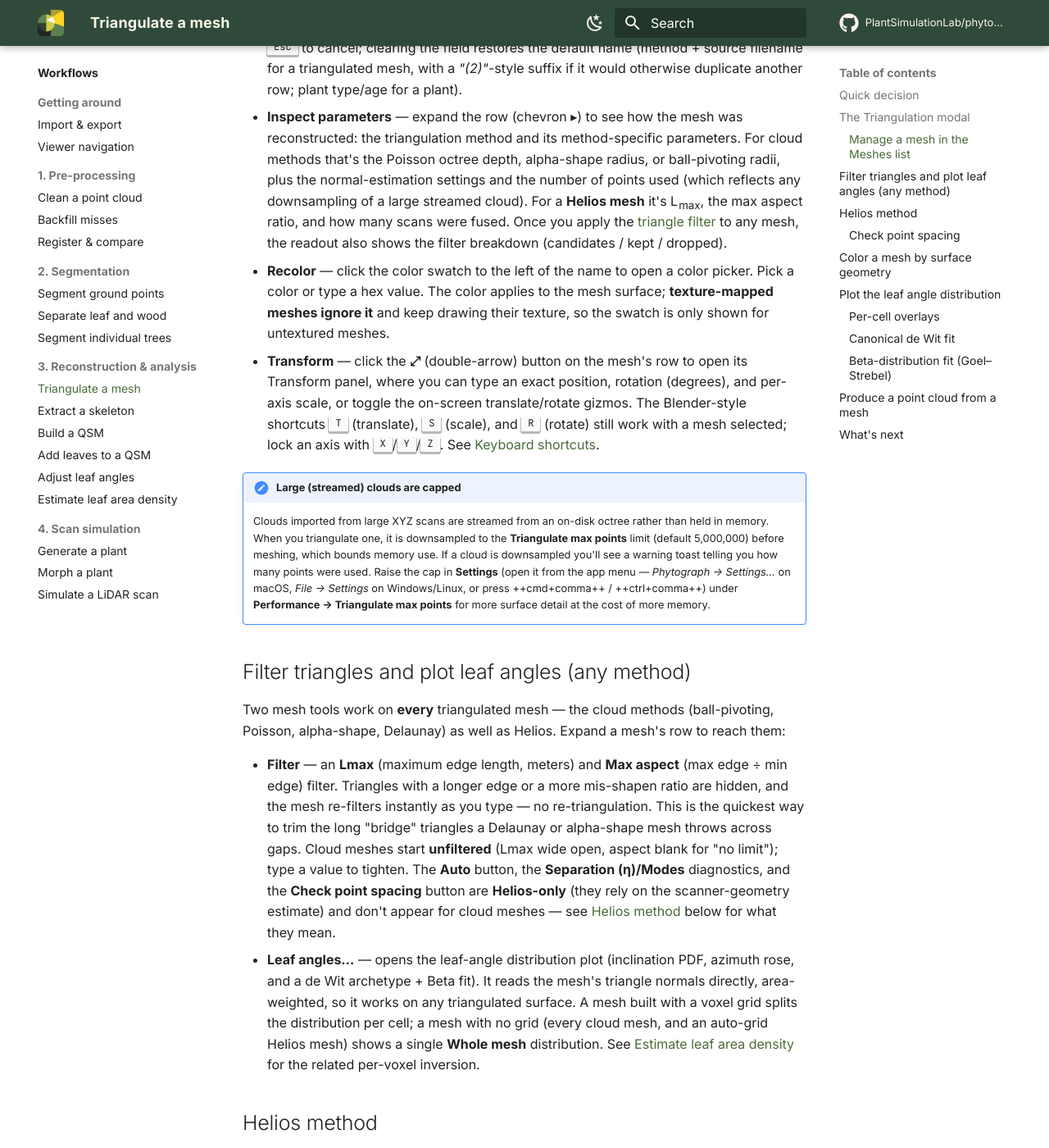
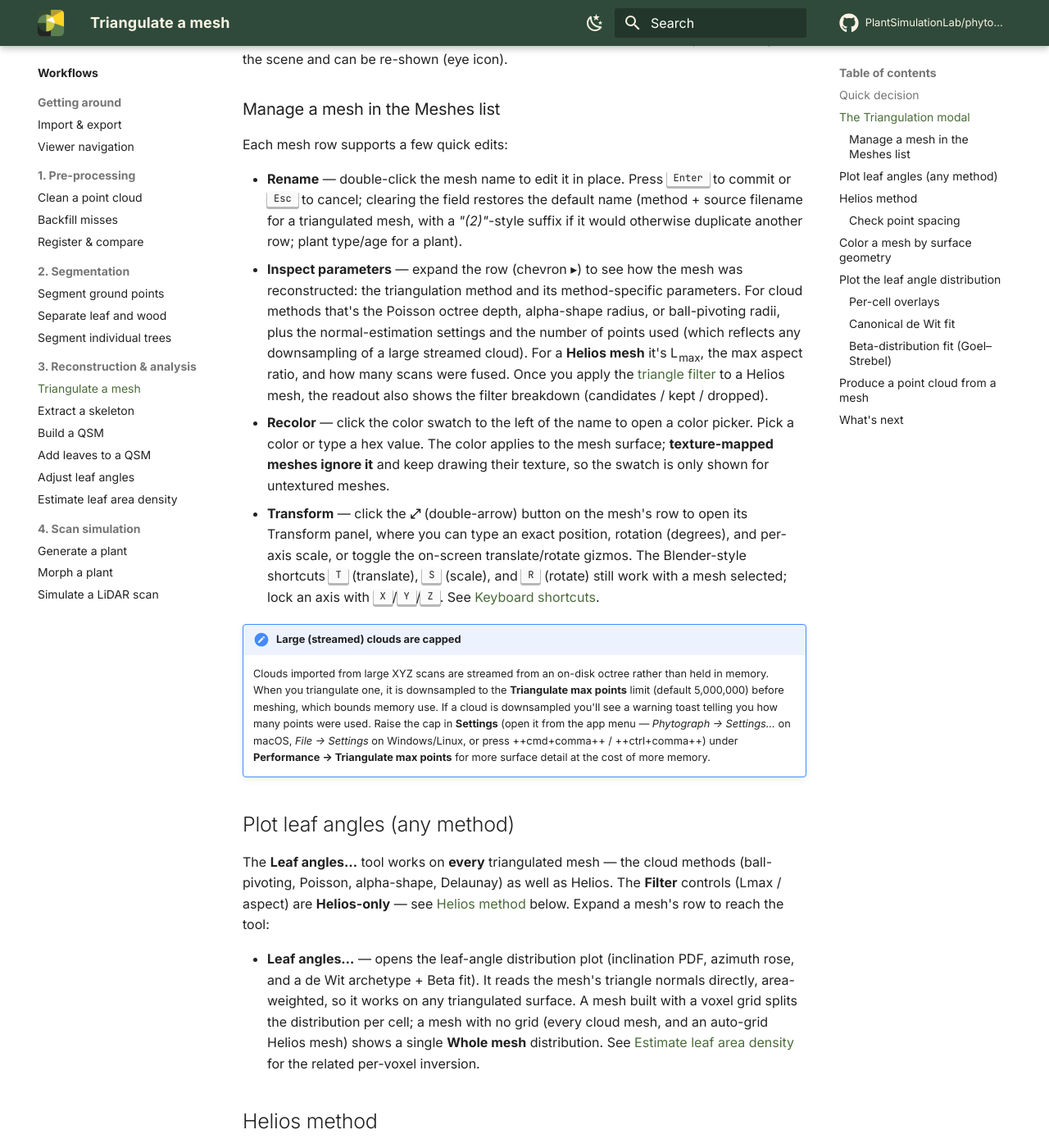
Before and after one commit to PlantSimulationLab/Phytograph, an MkDocs documentation site: the page built from docs/docs/workflows/triangulate.md, in a window 1280 px wide and 1400 px high, scrolled down 2097 px. Shown: the whole window at 82% size. Built offline with MkDocs 1.6.1 and Material for MkDocs 9.7.7, drawn with Linux system fonts in a browser that asks for light colours; comment, search, counter and statistics services are not loaded; some of the changed text lies outside the part shown.

Commit message:
Drop post-triangulation Lmax/aspect filter for Open3D cloud methods
The interactive Lmax / aspect triangle filter only makes sense for the Helios
path, which throws long "bridge" triangles that an Otsu-derived Lmax trims.
The Open3D cloud methods (ball pivoting, Poisson, alpha shape, Delaunay) each
apply their own length scale during reconstruction — the ball radius, alpha,
octree depth — so those long triangles never survive into the returned mesh.
Re-filtering by edge length is a no-op that implies a meaningful knob exists
when it doesn't. Remove buildOpen3DTriangleFilter so cloud meshes carry no
triangleFilter / unfilteredMesh and the Meshes panel hides the controls for
them; the filter is now Helios-only. Leaf-angle plotting still works on every
method.

Also default the crop-grid selector to the first real grid in the scene when
one exists (matching the Helios grid selector), falling back to the
point-bounding Auto option only when there are no grids.

Docs (concepts/meshes, workflows/triangulate) updated to match: the filter is
documented as Helios-only and the "any method" section now covers leaf angles
only.

```diff
--- a/docs/docs/workflows/triangulate.md
+++ b/docs/docs/workflows/triangulate.md
@@ -71,6 +71,17 @@
     - No parameters — the points are projected to a plane and triangulated.
       Best for a single roughly-flat surface.
 
+!!! note "No post-triangulation filter on cloud methods"
+
+    The **Lmax / aspect filter** is **Helios-only**. Each cloud method already
+    applies its own length scale while reconstructing — the ball-pivot radius,
+    alpha-shape alpha, Poisson octree depth — so the long bridge triangles the
+    Helios filter trims never survive into the returned mesh. Re-filtering by
+    edge length afterwards would do nothing (and the "auto Lmax" you'd see on a
+    cloud method is just the auto-computed radius, not an independent estimate).
+    Set the length scale through the method's parameter (e.g. the ball radius)
+    instead.
+
 !!! note "Sky/miss returns are skipped"
 
     If the cloud is a multi-return / full-waveform scan, its sky/miss
@@ -105,9 +116,8 @@
   settings and the number of points used (which reflects any downsampling
   of a large streamed cloud). For a **Helios mesh** it's L<sub>max</sub>,
   the max aspect ratio, and how many scans were fused. Once you apply the
-  [triangle filter](#filter-triangles-and-plot-leaf-angles-any-method) to any
-  mesh, the readout also shows the filter breakdown (candidates / kept /
-  dropped).
+  [triangle filter](#helios-method) to a Helios mesh, the readout also shows
+  the filter breakdown (candidates / kept / dropped).
 - **Recolor** — click the color swatch to the left of the name to open a
   color picker. Pick a color or type a hex value. The color applies to the
   mesh surface; **texture-mapped meshes ignore it** and keep drawing their
@@ -131,22 +141,13 @@
     **Performance → Triangulate max points** for more surface detail at the cost
     of more memory.
 
-## Filter triangles and plot leaf angles (any method)
+## Plot leaf angles (any method)
 
-Two mesh tools work on **every** triangulated mesh — the cloud methods
-(ball-pivoting, Poisson, alpha-shape, Delaunay) as well as Helios. Expand a
-mesh's row to reach them:
+The **Leaf angles…** tool works on **every** triangulated mesh — the cloud
+methods (ball-pivoting, Poisson, alpha-shape, Delaunay) as well as Helios. The
+**Filter** controls (Lmax / aspect) are **Helios-only** — see [Helios
+method](#helios-method) below. Expand a mesh's row to reach the tool:
 
-- **Filter** — an **Lmax** (maximum edge length, meters) and **Max aspect**
-  (max edge ÷ min edge) filter. Triangles with a longer edge or a more
-  mis-shapen ratio are hidden, and the mesh re-filters instantly as you type —
-  no re-triangulation. This is the quickest way to trim the long "bridge"
-  triangles a Delaunay or alpha-shape mesh throws across gaps. Cloud meshes
-  start **unfiltered** (Lmax wide open, aspect blank for "no limit"); type a
-  value to tighten. The **Auto** button, the **Separation (η)/Modes**
-  diagnostics, and the **Check point spacing** button are **Helios-only** (they
-  rely on the scanner-geometry estimate) and don't appear for cloud meshes — see
-  [Helios method](#helios-method) below for what they mean.
 - **Leaf angles…** — opens the leaf-angle distribution plot (inclination PDF,
   azimuth rose, and a de Wit archetype + Beta fit). It reads the mesh's triangle
   normals directly, area-weighted, so it works on any triangulated surface. A
```
Also changed, not shown: docs/docs/concepts/meshes.md (+2 -2 lines), 2 other files.
